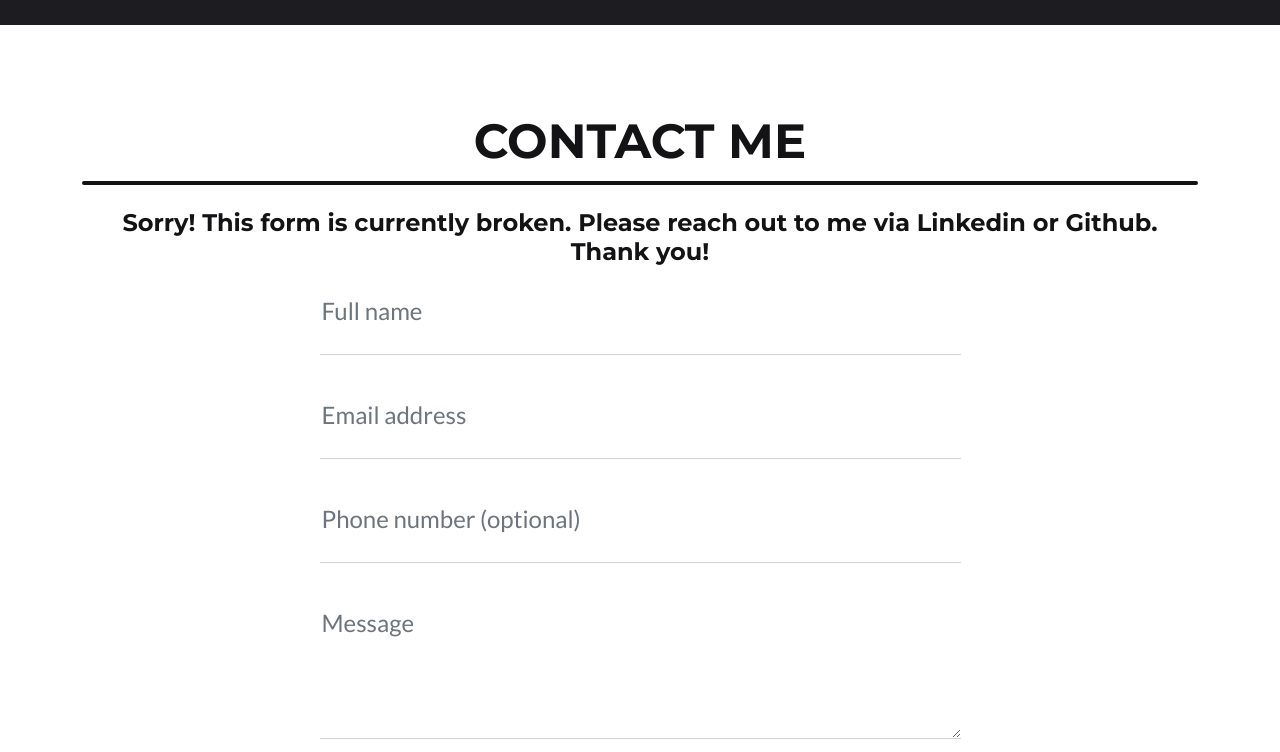
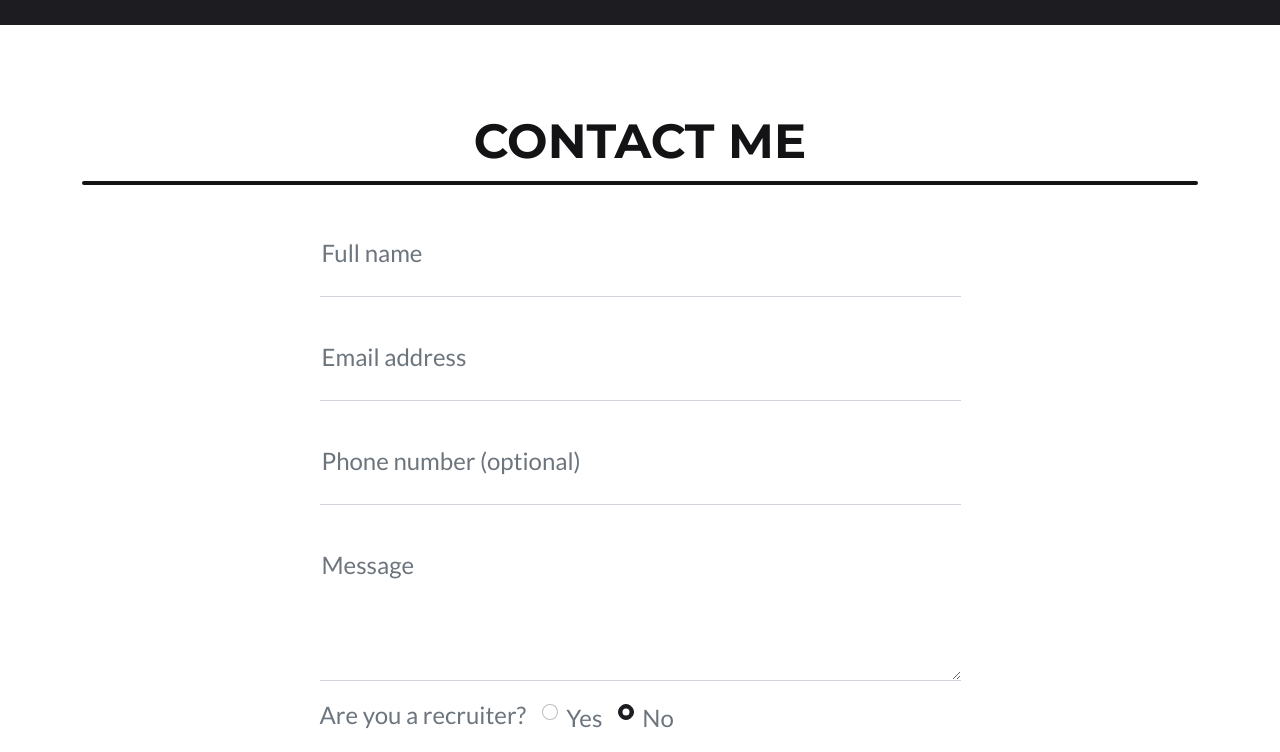
Before and after one commit to rluna319/Ryan-Luna-Dev, a website: page src/pug/index.pug in a window 1280 px wide. Shown: the part 4640-5392 px from the top of the page. Drawn offline with nearby package versions, Linux system fonts and the light colour scheme; files that its build step writes are made by us from their sources; no server answers; files whose address does not match are found by name.

Commit message:
feat: Enable formspree form

```diff
--- a/src/pug/index.pug
+++ b/src/pug/index.pug
@@ -218,8 +218,8 @@ html(lang='en')
                 .divider-custom
                     .divider-custom-line
                 // Form broken notification
-                h4.notification.text-center.text-secondary.mb-0
-                    | Sorry! This form is currently broken. Please reach out to me via Linkedin or Github. Thank you!
+                //- h4.notification.text-center.text-secondary.mb-0
+                //-     | Sorry! This form is currently broken. Please reach out to me via Linkedin or Github. Thank you!
 
 
                 // Contact Section Form
```
Also changed, not shown: dist/css/styles.css, dist/index.html, dist/js/form.js.
